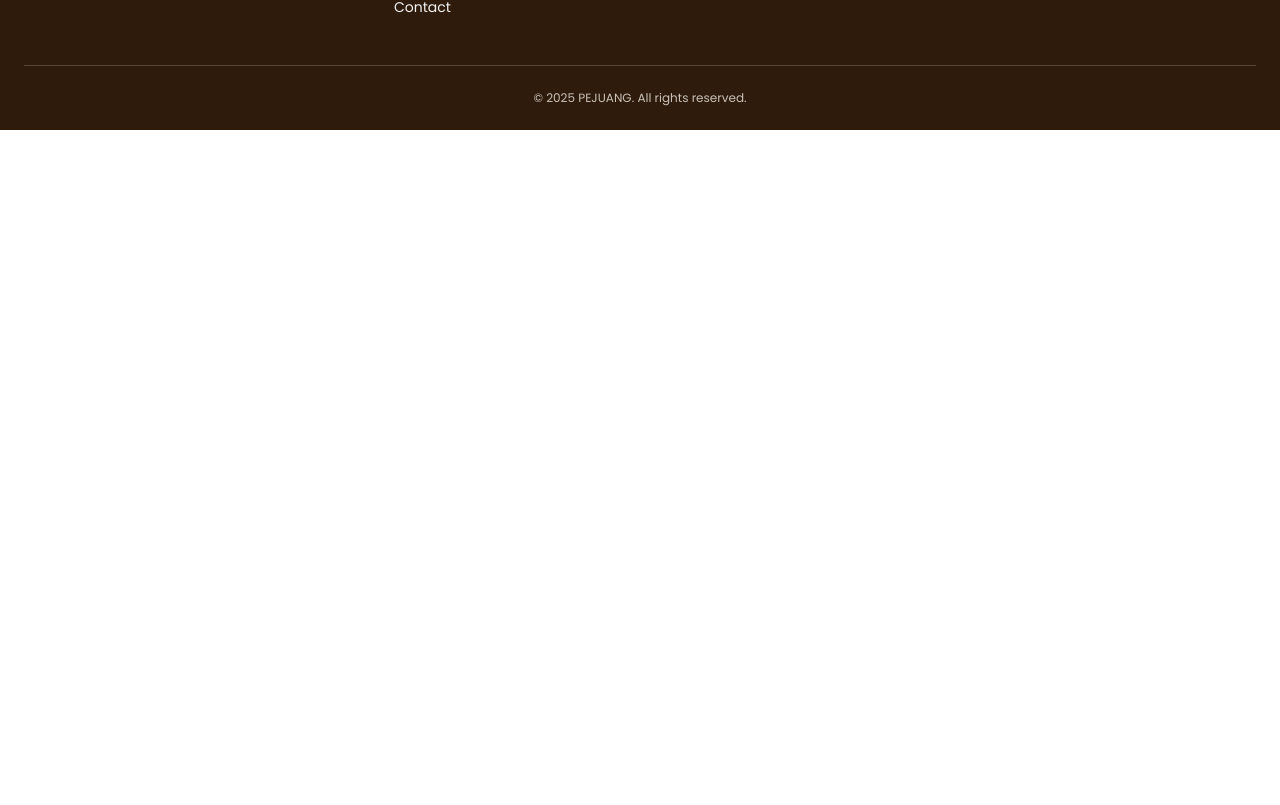
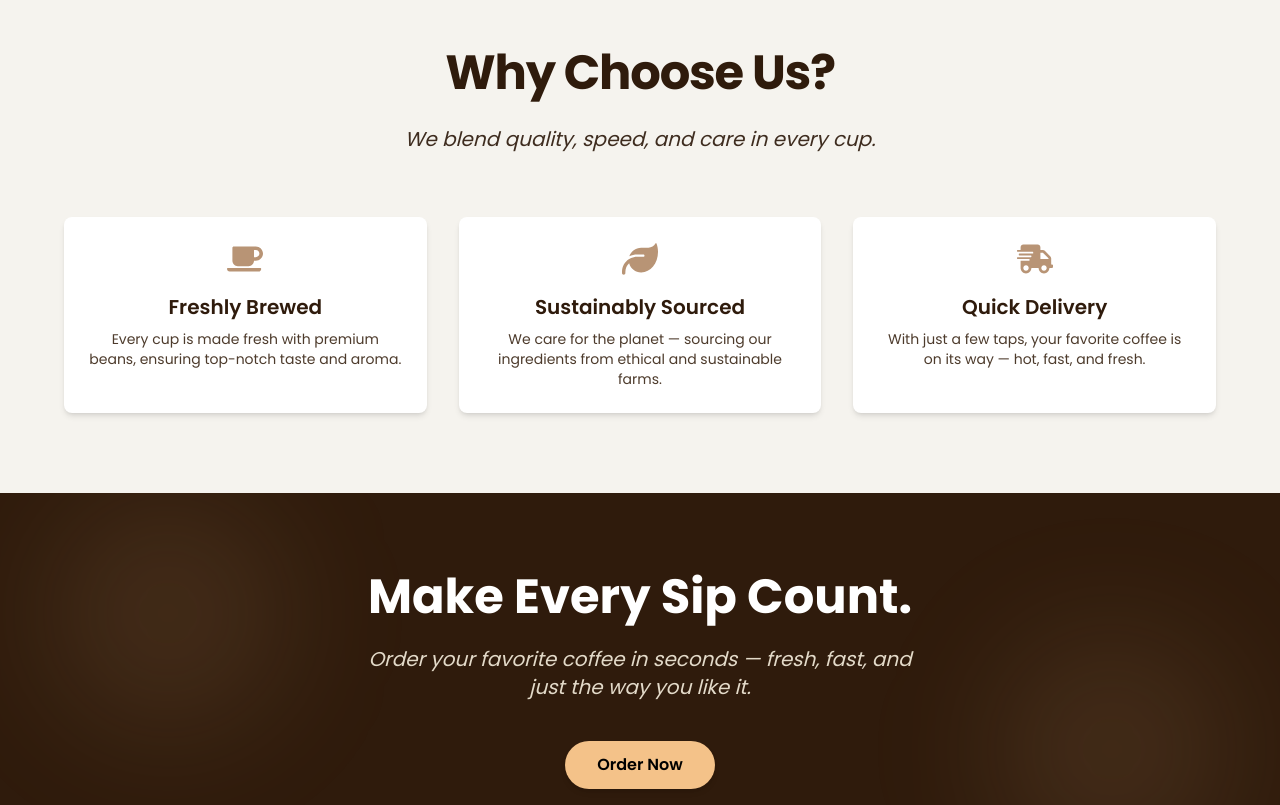
Before and after one commit to linggarelang/pejuang, a Next.js app: page / in a window 1280 px wide. Shown: the part 4235-5040 px from the top of the page. Before the commit the page ends 4365 px from the top, so only its background shows below. Built offline with nearby package versions, Linux system fonts and the light colour scheme.

Commit message:
feat: HomeWhyUs and HomeEnd as CTA Button

```diff
--- /dev/null
+++ b/app/components/home/HomeEnd.tsx
@@ -0,0 +1,51 @@
+"use client";
+
+import React, { JSX } from "react";
+import { motion } from "framer-motion";
+
+{/* CTA Button Section as HomeEnd */ }
+const HomeEnd = (): JSX.Element => {
+    return (
+        <section className="relative w-full bg-[#2F1B0C] py-20 px-4 overflow-hidden">
+            <div className="max-w-5xl mx-auto flex flex-col items-center text-center z-10 relative">
+
+                {/* Background Shape (Optional Decorative) */}
+                <div className="absolute -top-20 -left-20 w-60 h-60 bg-[#f4c289]/10 rounded-full blur-3xl pointer-events-none z-0"></div>
+                <div className="absolute -bottom-20 -right-20 w-60 h-60 bg-[#f4c289]/10 rounded-full blur-3xl pointer-events-none z-0"></div>
+
+                <motion.h2
+                    initial={{ opacity: 0, y: 20 }}
+                    whileInView={{ opacity: 1, y: 0 }}
+                    transition={{ duration: 0.6, ease: "easeOut" }}
+                    viewport={{ once: true }}
+                    className="text-3xl md:text-5xl font-bold text-white mb-6"
+                >
+                    Make Every Sip Count.
+                </motion.h2>
+
+                <motion.p
+                    initial={{ opacity: 0, y: -20 }}
+                    whileInView={{ opacity: 1, y: 0 }}
+                    transition={{ duration: 0.6, ease: "easeOut", delay: 0.2 }}
+                    viewport={{ once: true }}
+                    className="text-lg md:text-xl text-[#E3DAC9] italic mb-10 max-w-xl"
+                >
+                    Order your favorite coffee in seconds — fresh, fast, and just the way you like it.
+                </motion.p>
+
+                <motion.button
+                    whileHover={{ scale: 1.05 }}
+                    initial={{ opacity: 0 }}
+                    whileInView={{ opacity: 1 }}
+                    transition={{ duration: 0.6, ease: "easeOut", delay: 0.4 }}
+                    viewport={{ once: true }}
+                    className="bg-[#f4c289] hover:bg-[#B89475] text-black font-semibold px-8 py-3 rounded-full shadow-md transition duration-300 cursor-pointer"
+                >
+                    Order Now
+                </motion.button>
+            </div>
+        </section>
+    )
+}
+
+export default HomeEnd
--- a/app/components/home/HomeProduct.tsx
+++ b/app/components/home/HomeProduct.tsx
@@ -1,3 +1,5 @@
+"use client";
+
 import React, { JSX } from "react";
 
 import Image from "next/image";
@@ -14,7 +16,7 @@ const HomeProduct = (): JSX.Element => {
                     whileInView={{ opacity: 1, y: 0 }}
                     transition={{ duration: 0.6, ease: "easeOut" }}
                     viewport={{ once: true }}
-                    className="text-3xl md:text-5xl font-bold text-[#2f1b0c]"
+                    className="text-3xl md:text-5xl font-bold text-[#2f1b0c] mb-7"
                 >
                     Explore Our Signature Brews
                 </motion.h2>
@@ -24,7 +26,7 @@ const HomeProduct = (): JSX.Element => {
                     whileInView={{ opacity: 1, y: 0 }}
                     transition={{ duration: 0.6, ease: "easeOut", delay: 0.2 }}
                     viewport={{ once: true }}
-                    className="text-lg md:text-2xl text-[#3e2c1f] italic mt-3"
+                    className="text-lg md:text-2xl text-[#3e2c1f] italic mb-3"
                 >
                     Crafted with care. Served with passion.
                 </motion.p>
--- /dev/null
+++ b/app/components/home/HomeWhyUs.tsx
@@ -0,0 +1,86 @@
+"use client";
+
+import React, { JSX } from "react";
+import { motion } from "framer-motion"
+import { FaLeaf } from "react-icons/fa6";
+import { FaCoffee, FaShippingFast } from "react-icons/fa";
+
+{/* Why Us Section as HoneWhyUs */ }
+const HomeWhyUs = (): JSX.Element => {
+    return (
+        <section className="relative w-full bg-[#F5F3EE] py-20 px-4 overflow-hidden">
+            <div className="max-w-6xl mx-auto text-center mb-16">
+                <motion.h2
+                    initial={{ opacity: 0, y: 20 }}
+                    whileInView={{ opacity: 1, y: 0 }}
+                    transition={{ duration: 0.6, ease: "easeOut" }}
+                    viewport={{ once: true }}
+                    className="text-3xl md:text-5xl font-bold text-[#2f1b0c] tracking-tight mb-7"
+                >
+                    Why Choose Us?
+                </motion.h2>
+                <motion.p
+                    initial={{ opacity: 0, y: -20 }}
+                    whileInView={{ opacity: 1, y: 0 }}
+                    transition={{ duration: 0.6, ease: "easeOut", delay: 0.2 }}
+                    viewport={{ once: true }}
+                    className="text-lg md:text-xl text-[#3e2c1f] italic"
+                >
+                    We blend quality, speed, and care in every cup.
+                </motion.p>
+            </div>
+
+            <div className="grid grid-cols-1 md:grid-cols-3 gap-8 max-w-6xl mx-auto text-center">
+                {/* Feature 1 */}
+                <motion.div
+                    whileHover={{ scale: 1.05, transition: { duration: 0.2, ease: 'easeOut' } }}
+                    initial={{ opacity: 0, y: 20 }}
+                    whileInView={{ opacity: 1, y: 0 }}
+                    transition={{ duration: 0.4, delay: 0.3, ease: "easeOut" }}
+                    viewport={{ once: true }}
+                    className="bg-white p-6 rounded-lg shadow-md hover:shadow-lg transition-shadow duration-200"
+                >
+                    <FaCoffee className="text-4xl text-[#B89475] mb-4 mx-auto" />
+                    <h3 className="text-xl font-semibold text-[#2f1b0c] mb-2">Freshly Brewed</h3>
+                    <p className="text-sm text-[#4d3b2c]">
+                        Every cup is made fresh with premium beans, ensuring top-notch taste and aroma.
+                    </p>
+                </motion.div>
+
+                {/* Feature 2 */}
+                <motion.div
+                    whileHover={{ scale: 1.05, transition: { duration: 0.2, ease: 'easeOut' } }}
+                    initial={{ opacity: 0, y: 20 }}
+                    whileInView={{ opacity: 1, y: 0 }}
+                    transition={{ duration: 0.4, delay: 0.5, ease: "easeOut" }}
+                    viewport={{ once: true }}
+                    className="bg-white p-6 rounded-lg shadow-md hover:shadow-lg transition-shadow duration-200"
+                >
+                    <FaLeaf className="text-4xl text-[#B89475] mb-4 mx-auto" />
+                    <h3 className="text-xl font-semibold text-[#2f1b0c] mb-2">Sustainably Sourced</h3>
+                    <p className="text-sm text-[#4d3b2c]">
+                        We care for the planet — sourcing our ingredients from ethical and sustainable farms.
+                    </p>
+                </motion.div>
+
+                {/* Feature 3 */}
+                <motion.div
+                    whileHover={{ scale: 1.05, transition: { duration: 0.2, ease: 'easeOut' } }}
+                    initial={{ opacity: 0, y: 20 }}
+                    whileInView={{ opacity: 1, y: 0 }}
+                    transition={{ duration: 0.4, delay: 0.7, ease: "easeOut" }}
+                    viewport={{ once: true }}
+                    className="bg-white p-6 rounded-lg shadow-md hover:shadow-lg transition-shadow duration-200"
+                >
+                    <FaShippingFast className="text-4xl text-[#B89475] mb-4 mx-auto" />
+                    <h3 className="text-xl font-semibold text-[#2f1b0c] mb-2">Quick Delivery</h3>
+                    <p className="text-sm text-[#4d3b2c]">
+                        With just a few taps, your favorite coffee is on its way — hot, fast, and fresh.
+                    </p>
+                </motion.div>
+            </div>
+        </section>
+    );
+};
+
+export default HomeWhyUs;
--- a/app/components/home/index.ts
+++ b/app/components/home/index.ts
@@ -2,3 +2,5 @@ export { default as HomeMain } from "@/app/components/home/HomeMain";
 export { default as HomeAbout } from "@/app/components/home/HomeAbout";
 export { default as HomeTestimonials } from "@/app/components/home/HomeTestimonials";
 export { default as HomeProduct } from "@/app/components/home/HomeProduct";
+export { default as HomeWhyUs } from "@/app/components/home/HomeWhyUs";
+export { default as HomeEnd } from "@/app/components/home/HomeEnd"
--- a/app/layout.tsx
+++ b/app/layout.tsx
@@ -52,7 +52,7 @@ export default function RootLayout({
           </main>
 
           {/* Footer */}
-          <footer className="bg-[#2f1b0c] text-[#f4f4f4] p-6">
+          <footer className="bg-[#241409] text-[#f4f4f4] p-6">
             <Footer />
           </footer>
         </body>
--- a/app/page.tsx
+++ b/app/page.tsx
@@ -1,9 +1,13 @@
-"use client";
-
 import React, { JSX } from "react";
 
-import { HomeMain, HomeAbout, HomeTestimonials, HomeProduct } from "@/app/components/home";
-
+import {
+  HomeMain,
+  HomeAbout,
+  HomeTestimonials,
+  HomeProduct,
+  HomeWhyUs,
+  HomeEnd
+} from "@/app/components/home";
 
 const Home = (): JSX.Element => {
   return (
@@ -22,6 +26,11 @@ const Home = (): JSX.Element => {
       <div className="w-full h-30 bg-gradient-to-b from-[#AF8D72] to-[#E3DAC9]" />
       {/* Product Section */}
       <HomeProduct />
+      {/* Gradient Separator */}
+      <div className="w-full h-30 bg-gradient-to-b from-[#E3DAC9] to-[#F5F3EE]" />
+      {/* Why Us Section */}
+      <HomeWhyUs />
+      <HomeEnd />
     </React.Fragment>
   );
 };
```
Also changed, not shown: app/components/home/HomeTestimonials.tsx (+6 -2 lines).
